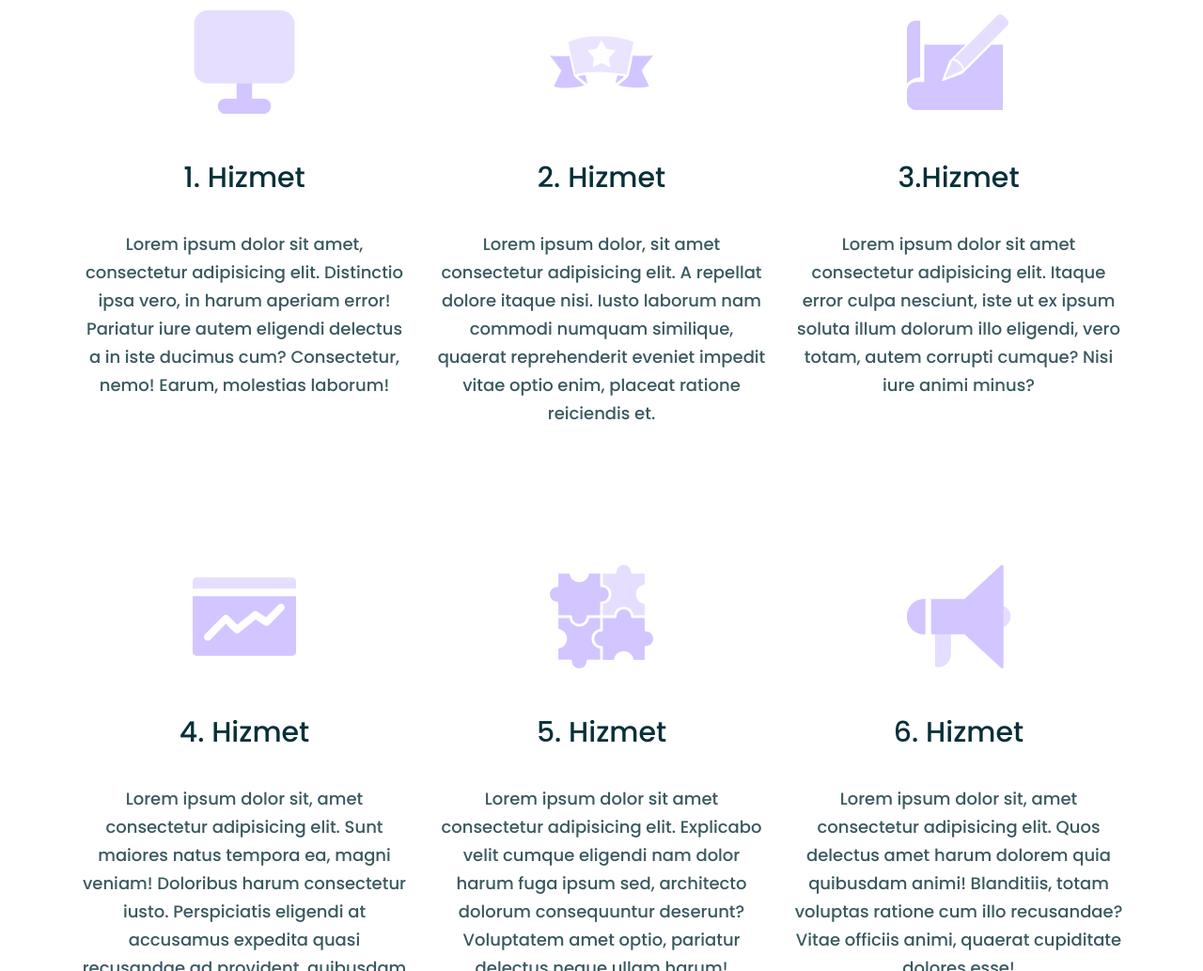
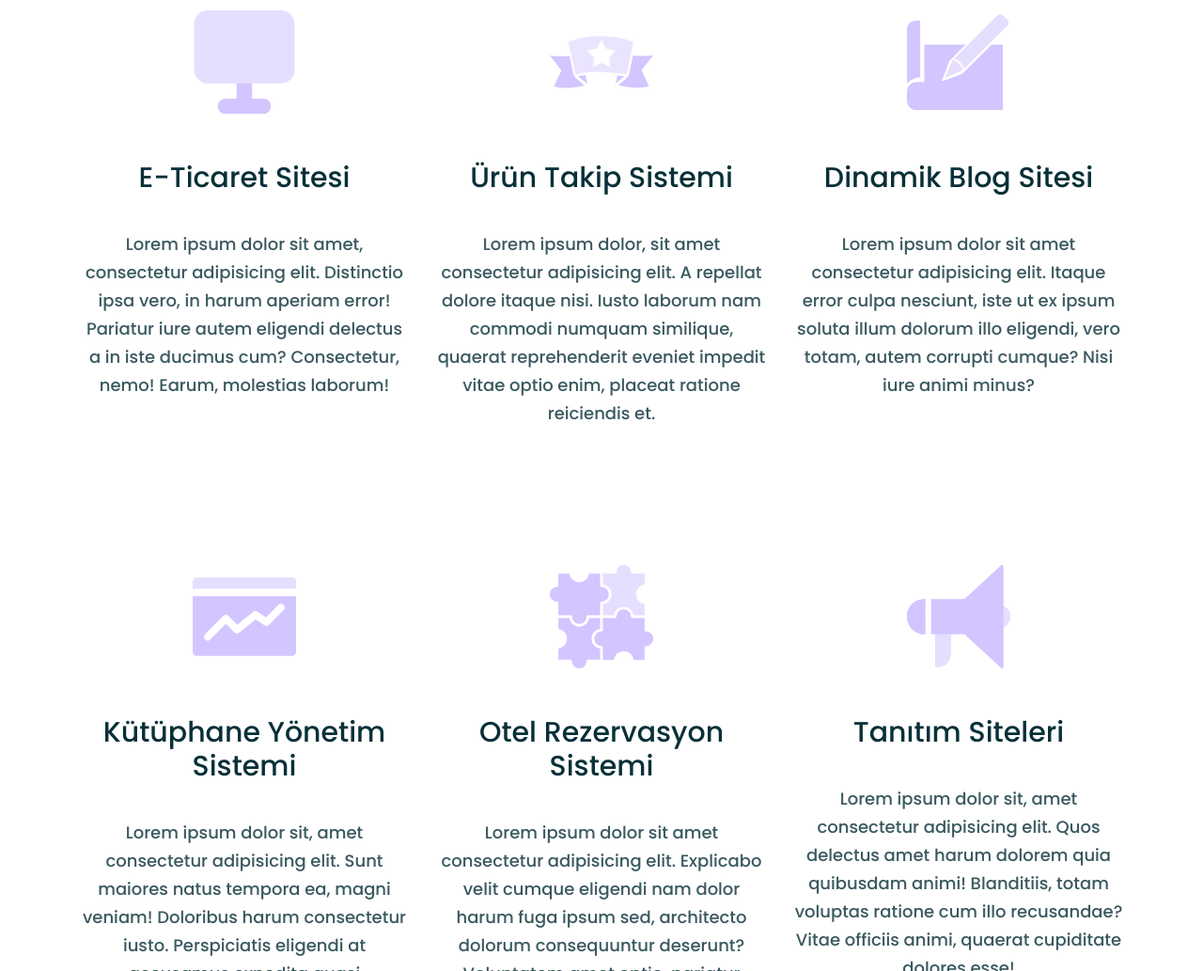
Before and after one commit to oguzhanagir/frontend-corporate-els, a plain HTML site: page services.html in a window 1280 px wide. Shown: the part 680-1713 px from the top of the page at 94% size. Drawn offline with Linux system fonts and the light colour scheme.

Commit message:
Hizmet Başlık Açıklamaları Değişti

```diff
--- a/services.html
+++ b/services.html
@@ -75,7 +75,7 @@
                             <img class="services-section-card-svg" src="/assets/images/icon-services-1.svg" alt="services-icon-1">
                         </div>
                         <h2 class="services-section-card-subtitle">
-                            1. Hizmet
+                            E-Ticaret Sitesi
                         </h2>
                         <p class="services-section-card-txt">
                             Lorem ipsum dolor sit amet, consectetur adipisicing elit. Distinctio ipsa vero, in harum aperiam error! Pariatur iure autem eligendi delectus a in iste ducimus cum? Consectetur, nemo! Earum, molestias laborum!
@@ -90,7 +90,7 @@
                             <img class="services-section-card-svg" src="/assets/images/icon-services-2.svg" alt="services-icon-2">
                         </div>
                         <h2 class="services-section-card-subtitle">
-                            2. Hizmet
+                            Ürün Takip Sistemi
                         </h2>
                         <p class="services-section-card-txt">
                             Lorem ipsum dolor, sit amet consectetur adipisicing elit. A repellat dolore itaque nisi. Iusto laborum nam commodi numquam similique, quaerat reprehenderit eveniet impedit vitae optio enim, placeat ratione reiciendis et.
@@ -105,7 +105,7 @@
                             <img class="services-section-card-svg" src="/assets/images/icon-services-3.svg" alt="services-icon-3">
                         </div>
                         <h2 class="services-section-card-subtitle">
-                           3.Hizmet
+                           Dinamik Blog Sitesi
                         </h2>
                         <p class="services-section-card-txt">
                             Lorem ipsum dolor sit amet consectetur adipisicing elit. Itaque error culpa nesciunt, iste ut ex ipsum soluta illum dolorum illo eligendi, vero totam, autem corrupti cumque? Nisi iure animi minus?
@@ -120,7 +120,7 @@
                             <img class="services-section-card-svg" src="/assets/images/icon-services-4.svg" alt="services-icon-4">
                         </div>
                         <h2 class="services-section-card-subtitle">
-                            4. Hizmet
+                            Kütüphane Yönetim Sistemi
                         </h2>
                         <p class="services-section-card-txt">
                            Lorem ipsum dolor sit, amet consectetur adipisicing elit. Sunt maiores natus tempora ea, magni veniam! Doloribus harum consectetur iusto. Perspiciatis eligendi at accusamus expedita quasi recusandae ad provident, quibusdam excepturi.
@@ -135,7 +135,7 @@
                             <img class="services-section-card-svg" src="/assets/images/icon-services-5.svg" alt="services-icon-5">
                         </div>
                         <h2 class="services-section-card-subtitle">
-                            5. Hizmet
+                            Otel Rezervasyon Sistemi
                         </h2>
                         <p class="services-section-card-txt">
                            Lorem ipsum dolor sit amet consectetur adipisicing elit. Explicabo velit cumque eligendi nam dolor harum fuga ipsum sed, architecto dolorum consequuntur deserunt? Voluptatem amet optio, pariatur delectus neque ullam harum!
@@ -150,7 +150,7 @@
                             <img class="services-section-card-svg" src="/assets/images/icon-services-6.svg" alt="services-icon-6">
                         </div>
                         <h2 class="services-section-card-subtitle">
-                            6. Hizmet
+                            Tanıtım Siteleri
                         </h2>
                         <p class="services-section-card-txt">
                            Lorem ipsum dolor sit, amet consectetur adipisicing elit. Quos delectus amet harum dolorem quia quibusdam animi! Blanditiis, totam voluptas ratione cum illo recusandae? Vitae officiis animi, quaerat cupiditate dolores esse!
```
